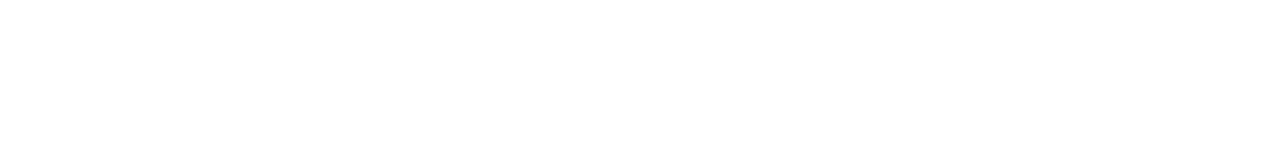
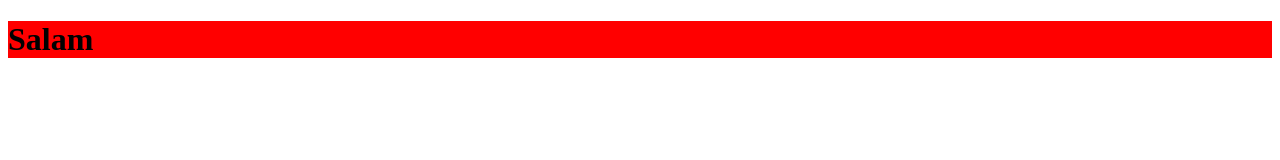
Before and after one commit to muradd66/project, a plain HTML site: page index.html in a window 1280 px wide. Drawn offline with Linux system fonts and the light colour scheme.

Commit message:
update css

```diff
--- a/index.html
+++ b/index.html
@@ -3,9 +3,10 @@
 <head>
     <meta charset="UTF-8">
     <meta name="viewport" content="width=device-width, initial-scale=1.0">
+    <link rel="stylesheet" href="./style.css">
     <title>Document</title>
 </head>
 <body>
-
+    <h1> Salam</h1>
 </body>
 </html>
--- /dev/null
+++ b/style.css
@@ -0,0 +1,3 @@
+h1{
+    background-color: red;
+}
```
